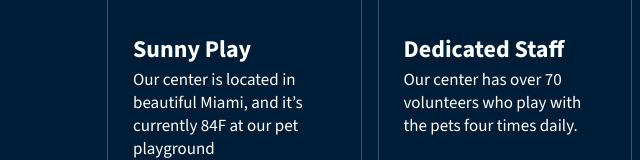
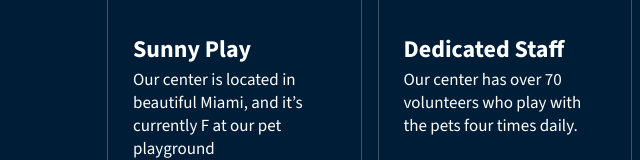
Before and after one commit to nevinherring/pet-adoption, a plain HTML site: page index.html in a window 1280 px wide. Shown: the part 640-800 px from the top of the page, 0-640 px from the left. Drawn offline with nearby package versions, Linux system fonts and the light colour scheme.

Commit message:
first step in making temp dynamic

```diff
--- a/index.html
+++ b/index.html
@@ -38,7 +38,7 @@
 
                         <h2>Sunny Play</h2>
 
-                        <p>Our center is located in beautiful Miami, and it&rsquo;s currently 84F at our pet playground</p>
+                        <p>Our center is located in beautiful Miami, and it&rsquo;s currently <span></span>F at our pet playground</p>
                     </div>
                     <div class="intro-feature">
                         <svg width="48" height="48" viewBox="0 0 48 48" fill="none" xmlns="http://www.w3.org/2000/svg">
```
